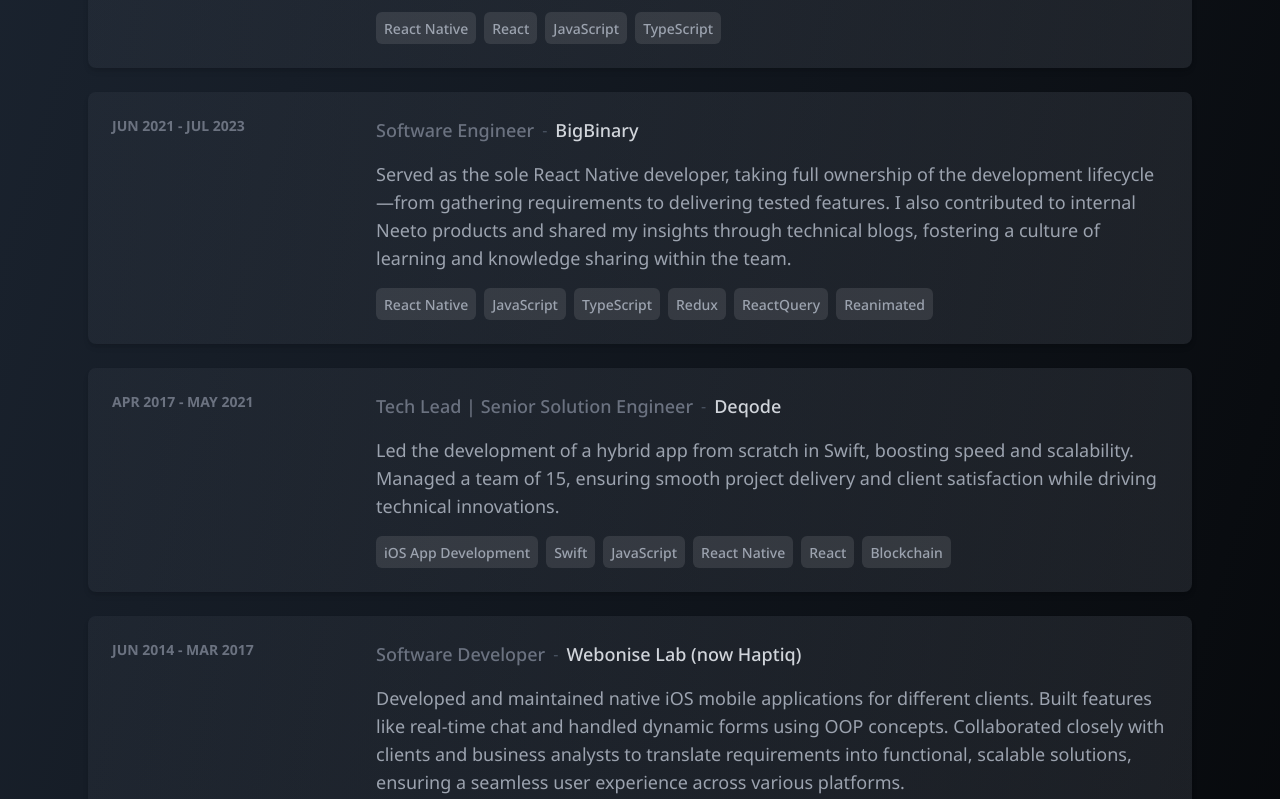
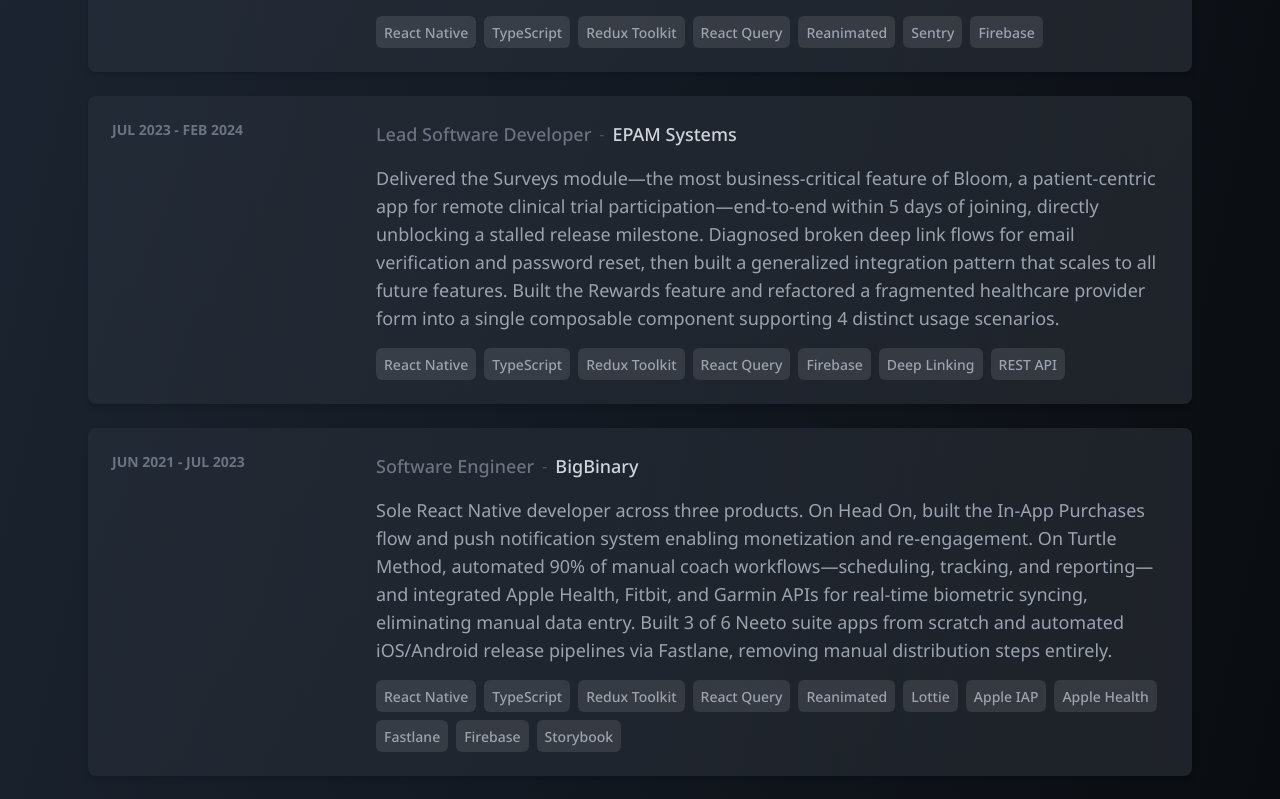
Before and after one commit to chiragbhaiji/meet-me, a Next.js app: page / in a window 1280 px wide. Shown: the part 1500-2299 px from the top of the page. Built offline with nearby package versions, Linux system fonts and the light colour scheme.

Commit message:
Update content

```diff
--- a/app/constants/data.js
+++ b/app/constants/data.js
@@ -2,7 +2,7 @@
 
 export const data = {
   fullName: "Chirag Bhaiji",
-  currentRole: "Software Engineer",
+  currentRole: "Senior Software Engineer",
   shortBio: "Crafting mobile and web experiences from your brightest ideas.",
   resumeUrl:
     "https://drive.google.com/uc?export=download&id=1UbgcC-YqOp-SyKXIg4Aamrvug1CckjTk",
@@ -30,20 +30,23 @@
       role: "Manager (React Native)",
       duration: {
         start: "2025-04-02",
+        end: "2026-02-22",
       },
       description:
-        "Manage and develop the new features for Savvy (legacy), a mobile app for PepsiCo employees to manage their end to end operations from merchandising to ordering.",
+        "Led the React Native team on Savvy, an enterprise field-operations app for PepsiCo employees covering end-to-end merchandising and ordering. Shipped 5 features within a cross-functional delivery structure while bridging offshore teams, PwC leadership, and PepsiCo stakeholders. Resolved 10+ critical production issues to stabilize the app and clear the defect backlog. Standardized AI-assisted code review across the team using a reusable prompt library, making AI the first pass on every PR. Cut new developer ramp-up time from 2+ weeks to ~1 week by writing comprehensive onboarding docs and developer guides.",
       skillsUsed: [
         "React Native",
-        "React",
-        "JavaScript",
         "TypeScript",
+        "Redux Toolkit",
         "SalesforceSDK",
+        "AppDynamics",
+        "Fastlane",
+        "GitHub Actions",
       ],
     },
     {
       company: {
-        name: "Thrive Now  (Hashtag Loyalty)",
+        name: "Thrive Now (Hashtag Loyalty)",
         url: "https://thrivenow.in",
       },
       role: "Senior React Native Developer",
@@ -52,22 +55,38 @@
         end: "2024-12-13",
       },
       description:
-        "Built and maintained critical features for the consumer mobile application, ensuring scalability and performance. Collaborated closely with cross-functional teams, including developers, designers, and stakeholders, to deliver user-centric solutions and drive best practices in mobile application development",
-      skillsUsed: ["React Native", "React", "JavaScript", "TypeScript"],
+        "Built Rewards, Customer Feedback, and Personalized Ratings features end-to-end for the Thrive food discovery app, driving a 30% increase in user engagement. Replaced a third-party Carousel with a custom Reanimated component, cutting RAM usage by 40–50% and improving scroll performance. Led a codebase-wide refactor that reduced technical debt by 20%, improving maintainability and code review speed. Integrated Sentry for performance monitoring and uploaded debug symbols, reducing stack trace resolution time from days to hours. Used AI tools (Cursor, GitHub Copilot, Claude) daily to cut root cause identification time in production issues by 50–60%.",
+      skillsUsed: [
+        "React Native",
+        "TypeScript",
+        "Redux Toolkit",
+        "React Query",
+        "Reanimated",
+        "Sentry",
+        "Firebase",
+      ],
     },
     {
       company: {
-        name: "EPAM",
+        name: "EPAM Systems",
         url: "https://www.epam.com",
       },
-      role: "Lead Software Engineer",
+      role: "Lead Software Developer",
       duration: {
         start: "2023-07-10",
         end: "2024-02-20",
       },
       description:
-        "Led and mentored junior developers, ensuring their growth and alignment with project goals. Collaborated with the mobile team to share innovative ideas, drive technical advancements, and maintain synchronization with evolving technologies.",
-      skillsUsed: ["React Native", "React", "JavaScript", "TypeScript"],
+        "Delivered the Surveys module—the most business-critical feature of Bloom, a patient-centric app for remote clinical trial participation—end-to-end within 5 days of joining, directly unblocking a stalled release milestone. Diagnosed broken deep link flows for email verification and password reset, then built a generalized integration pattern that scales to all future features. Built the Rewards feature and refactored a fragmented healthcare provider form into a single composable component supporting 4 distinct usage scenarios.",
+      skillsUsed: [
+        "React Native",
+        "TypeScript",
+        "Redux Toolkit",
+        "React Query",
+        "Firebase",
+        "Deep Linking",
+        "REST API",
+      ],
     },
     {
       company: {
@@ -80,35 +99,42 @@
         end: "2023-07-07",
       },
       description:
-        "Served as the sole React Native developer, taking full ownership of the development lifecycle—from gathering requirements to delivering tested features. I also contributed to internal Neeto products and shared my insights through technical blogs, fostering a culture of learning and knowledge sharing within the team.",
+        "Sole React Native developer across three products. On Head On, built the In-App Purchases flow and push notification system enabling monetization and re-engagement. On Turtle Method, automated 90% of manual coach workflows—scheduling, tracking, and reporting—and integrated Apple Health, Fitbit, and Garmin APIs for real-time biometric syncing, eliminating manual data entry. Built 3 of 6 Neeto suite apps from scratch and automated iOS/Android release pipelines via Fastlane, removing manual distribution steps entirely.",
       skillsUsed: [
         "React Native",
-        "JavaScript",
         "TypeScript",
-        "Redux",
-        "ReactQuery",
+        "Redux Toolkit",
+        "React Query",
         "Reanimated",
+        "Lottie",
+        "Apple IAP",
+        "Apple Health",
+        "Fastlane",
+        "Firebase",
+        "Storybook",
       ],
     },
     {
       company: {
-        name: "Deqode",
+        name: "Deqode Solutions",
         url: "https://www.deqode.com",
       },
-      role: "Tech Lead | Senior Solution Engineer",
+      role: "Team Lead | Senior Solution Engineer",
       duration: {
         start: "2017-04-17",
         end: "2021-05-26",
       },
       description:
-        "Led the development of a hybrid app from scratch in Swift, boosting speed and scalability. Managed a team of 15, ensuring smooth project delivery and client satisfaction while driving technical innovations.",
+        "Joined as sole founding engineer on PumaPay, a DeFi payment protocol; shipped the first production version, then grew and led the engineering team from 0 to 15 engineers. Rebuilt the legacy hybrid app from scratch in native Swift and architected it as a white-label platform delivering full per-client customization within a one-month window. For Patientory, designed and built a Swift SDK for Hyperledger blockchain interaction from scratch, and integrated IPFS for distributed health record storage, removing the single point of failure of centralized file hosting.",
       skillsUsed: [
         "iOS App Development",
         "Swift",
+        "React Native",
         "JavaScript",
-        "React Native",
-        "React",
         "Blockchain",
+        "Web3.js",
+        "Hyperledger",
+        "IPFS",
       ],
     },
     {
@@ -122,8 +148,8 @@
         end: "2017-03-22",
       },
       description:
-        "Developed and maintained native iOS mobile applications for different clients. Built features like real-time chat and handled dynamic forms using OOP concepts. Collaborated closely with clients and business analysts to translate requirements into functional, scalable solutions, ensuring a seamless user experience across various platforms.",
-      skillsUsed: ["iOS", "Swift", "Objective-C"],
+        "Developed and maintained native iOS applications for enterprise clients including Red Hat Partner Connect, a B2B matchmaking app for contract-based partnerships. Built a real-time partner chat feature using Socket.io, and refactored a screen with 20+ dynamic form fields using OOP patterns, reducing complexity and maintenance overhead. Partnered with business analysts and clients to translate ambiguous requirements into scoped technical solutions, reducing rework from unclear specs.",
+      skillsUsed: ["iOS", "Swift", "Objective-C", "Socket.io", "OOP", "TDD"],
     },
   ],
   projects: [
@@ -131,40 +157,51 @@
       name: "Thrive: Online Food Delivery",
       url: "https://thrivenow.in",
       description:
-        "Online food discovery and delivery app with social platform for foodies",
+        "Food discovery and ordering app with a social platform for foodies. Built Rewards, Customer Feedback, and Personalized Ratings end-to-end, driving a 30% increase in user engagement. Replaced a third-party Carousel with a custom Reanimated component, cutting RAM usage by 40–50% and improving scroll performance.",
       skillsUsed: [
         "React Native",
-        "Redux",
         "TypeScript",
+        "Redux Toolkit",
+        "React Query",
+        "Reanimated",
+        "Sentry",
+        "Firebase",
         "RazorPay",
         "CleverTap",
+        "Mixpanel",
+        "Growthbook",
+        "User Experior",
       ],
     },
     {
       name: "Bloom - IQVIA",
       url: "https://www.iqvia.com",
       description:
-        "Patient-centric app for remote and incentivized clinical trial participation.",
+        "Patient-centric app for remote and incentivized clinical trial participation. Delivered the Surveys module—the most business-critical feature—end-to-end within 5 days of joining, directly unblocking a stalled release milestone. Built a generalized deep link integration pattern for email verification and password reset that scales to all future features.",
       skillsUsed: [
         "React Native",
-        "Redux",
         "TypeScript",
-        "CleverTap",
-        "RazorPay",
-        "Mixpanel",
+        "Redux Toolkit",
+        "React Query",
+        "Firebase",
+        "Deep Linking",
+        "REST API",
       ],
     },
     {
       name: "Head On: Stress & Anxiety",
       url: "https://headon.app",
       description:
-        "Psychologist-designed app offering instant techniques to manage stress, anxiety, and restore emotional balance",
+        "Psychologist-designed app for managing stress, anxiety, and emotional balance. Built the In-App Purchases flow and push notification system enabling monetization and daily re-engagement. Developed a reusable library of animated custom UI components with Reanimated and Lottie, powering micro-interactions across all core screens.",
       skillsUsed: [
         "React Native",
-        "JavaScript",
+        "TypeScript",
+        "Reanimated",
         "Lottie",
-        "Reanimated",
-        "In-App Purchases",
+        "Apple IAP",
+        "Firebase",
+        "Push Notifications",
+        "Context API",
       ],
       appLinks: [
         {
@@ -181,15 +218,17 @@
       name: "Turtle Method",
       url: "https://app.turtlemethod.com",
       description:
-        "Personalized health coaching and diet tracking app, focusing on nutrition, fitness, and mindset to help users achieve sustainable lifestyle changes.",
+        "Personalized health coaching and diet tracking app for fat loss and fitness. Automated 90% of manual coach workflows—scheduling, tracking, and reporting—increasing client capacity per coach. Integrated Apple Health, Fitbit, and Garmin APIs for automatic biometric syncing, eliminating manual data entry and enabling real-time progress tracking for coaches.",
       skillsUsed: [
         "React Native",
-        "React",
-        "JavaScript",
+        "TypeScript",
         "Redux",
         "Reanimated",
+        "Apple Health",
+        "Fitbit API",
+        "Garmin API",
+        "Firebase",
         "Video & Audio Player",
-        "Fitbit & Apple Health Integration",
       ],
       appLinks: [
         {
@@ -206,45 +245,46 @@
       name: "Neeto Suite",
       url: "https://neeto.com",
       description:
-        "SaaS products like neetoInvoice (for invoicing), neetoCal (for meeting scheduling), and neetoDesk (for help desk ticketing).",
+        "SaaS productivity apps — neetoInvoice (invoicing), neetoCal (meeting scheduling), and neetoDesk (help desk ticketing). Built 3 of 6 apps from scratch as sole React Native developer. Automated iOS and Android release pipelines via Fastlane, removing all manual distribution steps, and ran competitive analysis that directly shaped the product roadmap.",
       skillsUsed: [
         "React Native",
-        "Redux",
-        "ReactJs",
-        "JavaScript",
+        "TypeScript",
+        "Redux Toolkit",
+        "React Query",
+        "Fastlane",
         "Storybook",
-        "ReactQuery",
-        "Fastlane",
+        "Reanimated",
+        "React hook-form",
       ],
     },
     {
       name: "PumaPay: DeFi Payment Wallet",
       url: "https://pumapay.com",
       description:
-        "A DeFi Payment wallet to facilitate peer-to-peer transactions via advanced billing models.",
+        "DeFi payment protocol for peer-to-peer transactions via advanced billing models. Joined as sole founding engineer, shipped the first production version, then grew the engineering team from 0 to 15. Architected the app as a white-label platform delivering full per-client customization within a one-month window, and wrote a script to automate per-client theme and feature generation.",
       skillsUsed: [
         "Swift",
         "iOS",
         "ReactJs",
-        "JavaScript",
         "Blockchain",
-        "DeFi",
-        "web3.js",
+        "Web3.js",
+        "White-Label Architecture",
+        "REST API",
+        "JSON RPC",
       ],
     },
     {
       name: "Patientory",
       url: "https://patientory.com",
       description:
-        "Decentralized mobile app for secure health information storage using blockchain.",
+        "Decentralized mobile app for secure health information storage using blockchain. Designed and built a Swift SDK for Hyperledger blockchain interaction from scratch, forming the core integration layer between the app and the network. Integrated IPFS for distributed health record storage, eliminating the single point of failure of centralized file hosting.",
       skillsUsed: [
         "Swift",
         "iOS",
-        "ReactJs",
-        "JavaScript",
+        "Hyperledger",
         "Blockchain",
-        "web3.js",
         "IPFS",
+        "REST API",
       ],
       appLinks: [
         {
@@ -261,8 +301,8 @@
       name: "Red Hat Partner Connect",
       url: "",
       description:
-        "Tinder-like app for finding RedHat business partners for contract-based collaboration.",
-      skillsUsed: ["iOS", "Swift", "Socket.io", "OOP", "TDD"],
+        "B2B matchmaking app for finding Red Hat business partners for contract-based collaboration. Built a real-time partner chat feature using Socket.io, and refactored a screen with 20+ dynamic form fields using OOP patterns, reducing complexity and maintenance overhead. Partnered with business analysts and clients to translate ambiguous requirements into scoped technical solutions.",
+      skillsUsed: ["Swift", "Socket.io", "OOP", "TDD"],
     },
   ],
 };
```
Also changed, not shown: 2 other files (tests, documents, lock files or other folders).
